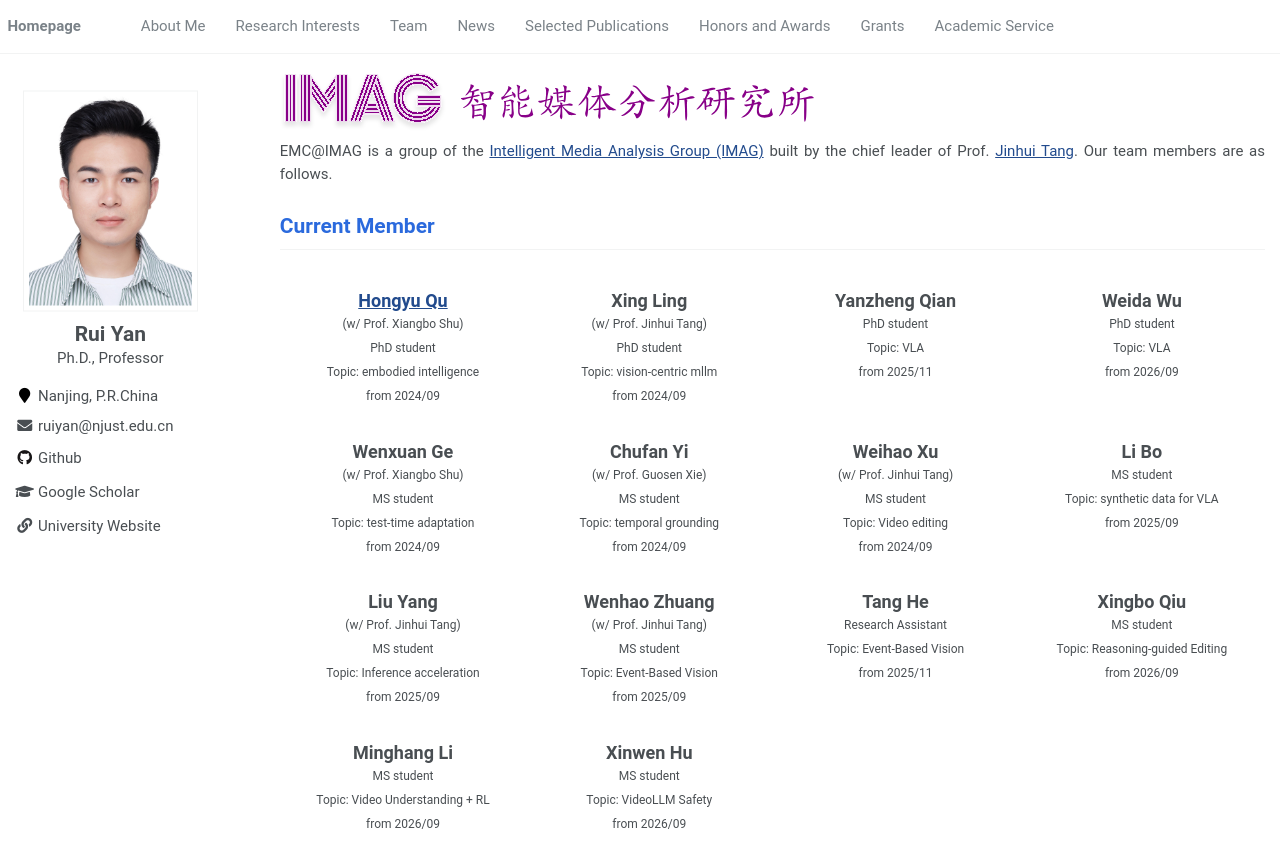
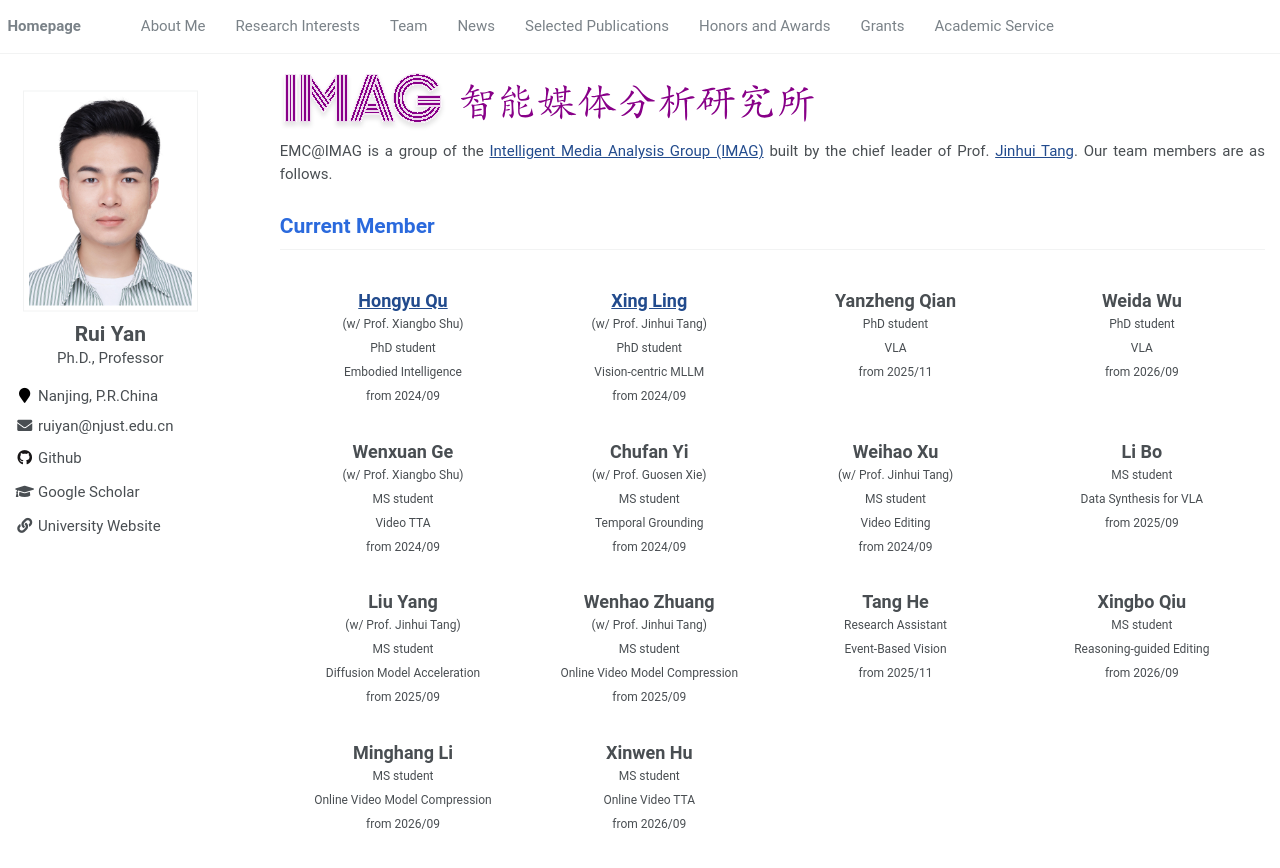
Before and after one commit to ruiyan1995/ruiyan1995.github.io, a Jekyll site: the page built from _pages/team.md, in a window 1280 px wide. Shown: the top 868 px of the page. Built offline with Jekyll 4.4.1, drawn with Linux system fonts in a browser that asks for light colours.

Commit message:
Update team.md

```diff
--- a/_pages/team.md
+++ b/_pages/team.md
@@ -197,7 +197,7 @@ EMC@IMAG is a group of the <a href="https://imag-njust.net/">Intelligent Media A
         <h6 class="card-title mb-0"><a href="https://quhongyu.github.io/">Hongyu Qu</a></h6>
         <p class="card-text mb-neg-1 fs--1 text-primary fw-bold">(w/ Prof. Xiangbo Shu)</p>
         <p class="card-text mb-neg-1 fs--1 text-primary fw-bold">PhD student</p>
-        <p class="card-text mb-neg-1 fs--1 text-primary fw-bold">Topic: embodied intelligence</p>
+        <p class="card-text mb-neg-1 fs--1 text-primary fw-bold">Embodied Intelligence</p>
         <p class="mb-neg-2">from 2024/09</p>
       </div>
     </div>
@@ -207,10 +207,10 @@ EMC@IMAG is a group of the <a href="https://imag-njust.net/">Intelligent Media A
   <div class="col-md-4">
     <div class="card d-flex flex-column h-100 text-center">
       <div class="card-body">
-        <h6 class="card-title mb-0">Xing Ling</h6>
+        <h6 class="card-title mb-0"><a href="https://scholar.google.fi/citations?user=hCv36P8AAAAJ">Xing Ling</a></h6>
         <p class="card-text mb-neg-1 fs--1 text-primary fw-bold">(w/ Prof. Jinhui Tang)</p>
         <p class="card-text mb-neg-1 fs--1 text-primary fw-bold">PhD student</p>
-        <p class="card-text mb-neg-1 fs--1 text-primary fw-bold">Topic: vision-centric mllm</p>
+        <p class="card-text mb-neg-1 fs--1 text-primary fw-bold">Vision-centric MLLM</p>
         <p class="mb-neg-2">from 2024/09</p>
       </div>
     </div>
@@ -222,7 +222,7 @@ EMC@IMAG is a group of the <a href="https://imag-njust.net/">Intelligent Media A
       <div class="card-body">
         <h6 class="card-title mb-0">Yanzheng Qian</h6>
         <p class="card-text mb-neg-1 fs--1 text-primary fw-bold">PhD student</p>
-        <p class="card-text mb-neg-1 fs--1 text-primary fw-bold">Topic: VLA</p>
+        <p class="card-text mb-neg-1 fs--1 text-primary fw-bold">VLA</p>
         <p class="mb-neg-2">from 2025/11</p>
       </div>
     </div>
@@ -234,7 +234,7 @@ EMC@IMAG is a group of the <a href="https://imag-njust.net/">Intelligent Media A
       <div class="card-body">
         <h6 class="card-title mb-0">Weida Wu</h6>
         <p class="card-text mb-neg-1 fs--1 text-primary fw-bold">PhD student</p>
-        <p class="card-text mb-neg-1 fs--1 text-primary fw-bold">Topic: VLA</p>
+        <p class="card-text mb-neg-1 fs--1 text-primary fw-bold">VLA</p>
         <p class="mb-neg-2">from 2026/09</p>
       </div>
     </div>
@@ -249,7 +249,7 @@ EMC@IMAG is a group of the <a href="https://imag-njust.net/">Intelligent Media A
         <h6 class="card-title mb-0">Wenxuan Ge</h6>
         <p class="card-text mb-neg-1 fs--1 text-primary fw-bold">(w/ Prof. Xiangbo Shu)</p>
         <p class="card-text mb-neg-1 fs--1 text-primary fw-bold">MS student</p>
-        <p class="card-text mb-neg-1 fs--1 text-primary fw-bold">Topic: test-time adaptation</p>
+        <p class="card-text mb-neg-1 fs--1 text-primary fw-bold">Video TTA</p>
         <p class="mb-neg-2">from 2024/09</p>
       </div>
     </div>
@@ -262,7 +262,7 @@ EMC@IMAG is a group of the <a href="https://imag-njust.net/">Intelligent Media A
         <h6 class="card-title mb-0">Chufan Yi</h6>
         <p class="card-text mb-neg-1 fs--1 text-primary fw-bold">(w/ Prof. Guosen Xie)</p>
         <p class="card-text mb-neg-1 fs--1 text-primary fw-bold">MS student</p>
-        <p class="card-text mb-neg-1 fs--1 text-primary fw-bold">Topic: temporal grounding</p>
+        <p class="card-text mb-neg-1 fs--1 text-primary fw-bold">Temporal Grounding</p>
         <p class="mb-neg-2">from 2024/09</p>
       </div>
     </div>
@@ -275,7 +275,7 @@ EMC@IMAG is a group of the <a href="https://imag-njust.net/">Intelligent Media A
         <h6 class="card-title mb-0">Weihao Xu</h6>
         <p class="card-text mb-neg-1 fs--1 text-primary fw-bold">(w/ Prof. Jinhui Tang)</p>
         <p class="card-text mb-neg-1 fs--1 text-primary fw-bold">MS student</p>
-        <p class="card-text mb-neg-1 fs--1 text-primary fw-bold">Topic: Video editing</p>
+        <p class="card-text mb-neg-1 fs--1 text-primary fw-bold">Video Editing</p>
         <p class="mb-neg-2">from 2024/09</p>
       </div>
     </div>
@@ -287,7 +287,7 @@ EMC@IMAG is a group of the <a href="https://imag-njust.net/">Intelligent Media A
       <div class="card-body">
         <h6 class="card-title mb-0">Li Bo</h6>
         <p class="card-text mb-neg-1 fs--1 text-primary fw-bold">MS student</p>
-        <p class="card-text mb-neg-1 fs--1 text-primary fw-bold">Topic: synthetic data for VLA </p>
+        <p class="card-text mb-neg-1 fs--1 text-primary fw-bold">Data Synthesis for VLA </p>
         <p class="mb-neg-2">from 2025/09</p>
       </div>
     </div>
@@ -300,7 +300,7 @@ EMC@IMAG is a group of the <a href="https://imag-njust.net/">Intelligent Media A
         <h6 class="card-title mb-0"> Liu Yang</h6>
         <p class="card-text mb-neg-1 fs--1 text-primary fw-bold">(w/ Prof. Jinhui Tang)</p>
         <p class="card-text mb-neg-1 fs--1 text-primary fw-bold">MS student</p>
-        <p class="card-text mb-neg-1 fs--1 text-primary fw-bold">Topic: Inference acceleration</p>
+        <p class="card-text mb-neg-1 fs--1 text-primary fw-bold">Diffusion Model Acceleration</p>
         <p class="mb-neg-2">from 2025/09</p>
       </div>
     </div>
@@ -313,7 +313,7 @@ EMC@IMAG is a group of the <a href="https://imag-njust.net/">Intelligent Media A
         <h6 class="card-title mb-0">Wenhao Zhuang</h6>
         <p class="card-text mb-neg-1 fs--1 text-primary fw-bold">(w/ Prof. Jinhui Tang)</p>
         <p class="card-text mb-neg-1 fs--1 text-primary fw-bold">MS student</p>
-        <p class="card-text mb-neg-1 fs--1 text-primary fw-bold">Topic: Event-Based Vision</p>
+        <p class="card-text mb-neg-1 fs--1 text-primary fw-bold">Online Video Model Compression</p>
         <p class="mb-neg-2">from 2025/09</p>
       </div>
     </div>
@@ -324,7 +324,7 @@ EMC@IMAG is a group of the <a href="https://imag-njust.net/">Intelligent Media A
       <div class="card-body">
         <h6 class="card-title mb-0">Tang He</h6>
         <p class="card-text mb-neg-1 fs--1 text-primary fw-bold">Research Assistant</p>
-        <p class="card-text mb-neg-1 fs--1 text-primary fw-bold">Topic: Event-Based Vision</p>
+        <p class="card-text mb-neg-1 fs--1 text-primary fw-bold">Event-Based Vision</p>
         <p class="mb-neg-2">from 2025/11</p>
       </div>
     </div>
@@ -335,7 +335,7 @@ EMC@IMAG is a group of the <a href="https://imag-njust.net/">Intelligent Media A
       <div class="card-body">
         <h6 class="card-title mb-0">Xingbo Qiu</h6>
         <p class="card-text mb-neg-1 fs--1 text-primary fw-bold">MS student</p>
-        <p class="card-text mb-neg-1 fs--1 text-primary fw-bold">Topic: Reasoning-guided Editing</p>
+        <p class="card-text mb-neg-1 fs--1 text-primary fw-bold">Reasoning-guided Editing</p>
         <p class="mb-neg-2">from 2026/09</p>
       </div>
     </div>
@@ -346,7 +346,7 @@ EMC@IMAG is a group of the <a href="https://imag-njust.net/">Intelligent Media A
       <div class="card-body">
         <h6 class="card-title mb-0">Minghang Li</h6>
         <p class="card-text mb-neg-1 fs--1 text-primary fw-bold">MS student</p>
-        <p class="card-text mb-neg-1 fs--1 text-primary fw-bold">Topic: Video Understanding + RL</p>
+        <p class="card-text mb-neg-1 fs--1 text-primary fw-bold">Online Video Model Compression</p>
         <p class="mb-neg-2">from 2026/09</p>
       </div>
     </div>
@@ -357,7 +357,7 @@ EMC@IMAG is a group of the <a href="https://imag-njust.net/">Intelligent Media A
       <div class="card-body">
         <h6 class="card-title mb-0">Xinwen Hu</h6>
         <p class="card-text mb-neg-1 fs--1 text-primary fw-bold">MS student</p>
-        <p class="card-text mb-neg-1 fs--1 text-primary fw-bold">Topic: VideoLLM Safety</p>
+        <p class="card-text mb-neg-1 fs--1 text-primary fw-bold">Online Video TTA</p>
         <p class="mb-neg-2">from 2026/09</p>
       </div>
     </div>
```
